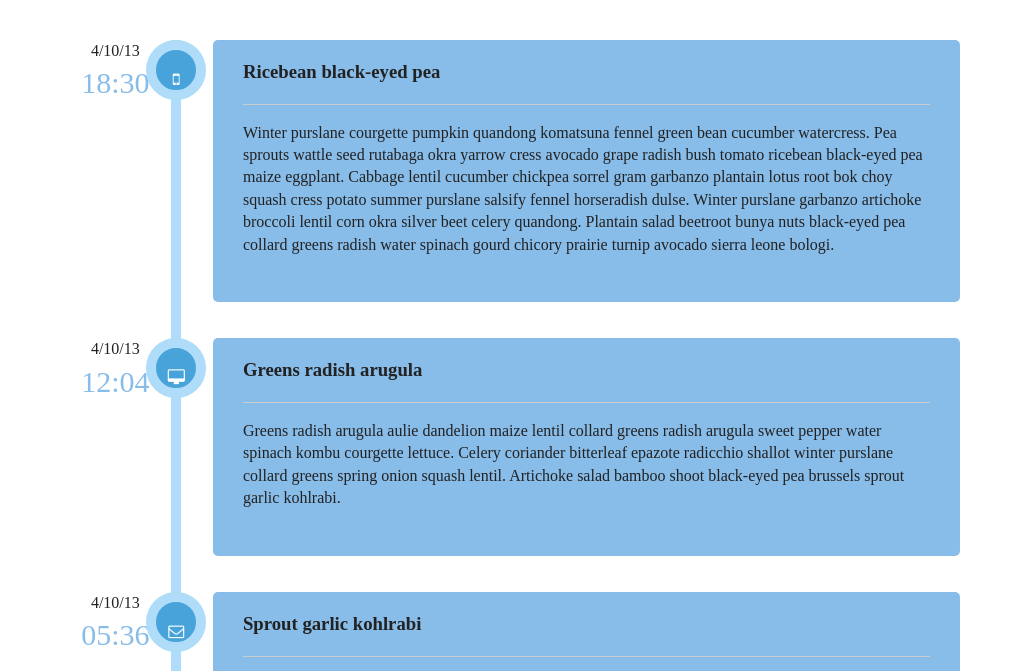
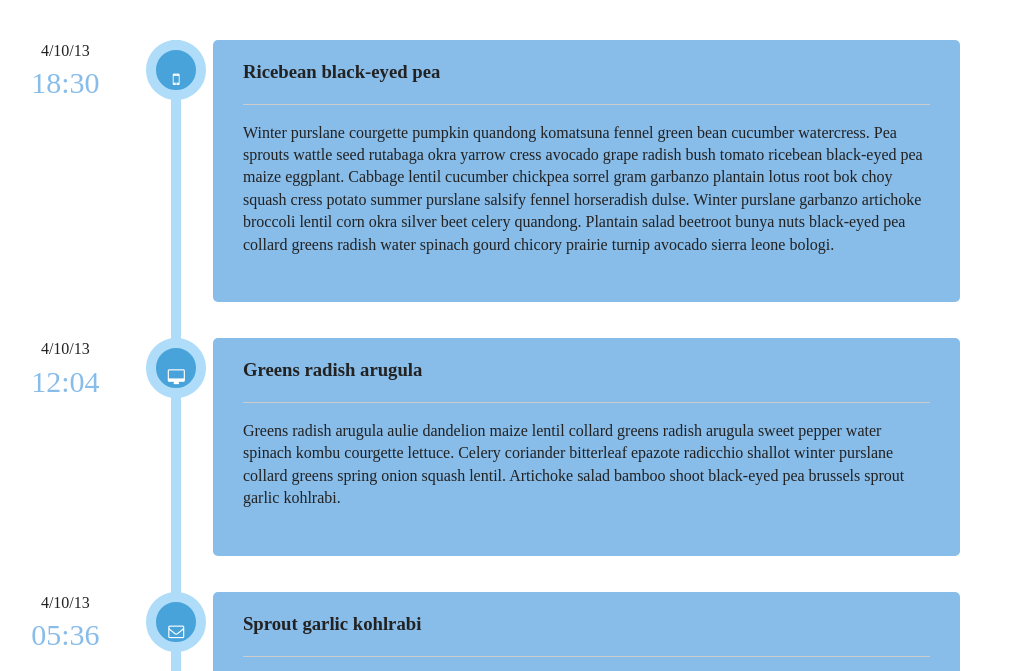
Before and after one commit to carolinapowers/TIY-Assignments, a plain HTML site: page pub/index.html in a window 1280 px wide. Shown: the part 108-779 px from the top of the page, without its empty margins (200-1216 px from the left). Drawn offline with nearby package versions, Linux system fonts and the light colour scheme; a script that the page names is missing.

Commit message:
date and hour in place

```diff
--- a/pub/css/main.css
+++ b/pub/css/main.css
@@ -123,7 +123,7 @@ ul li {
 
 .list-container time{
     position: absolute;
-    left: -100px;
+    left: -150px;
     text-align: left;
 }
 
```
